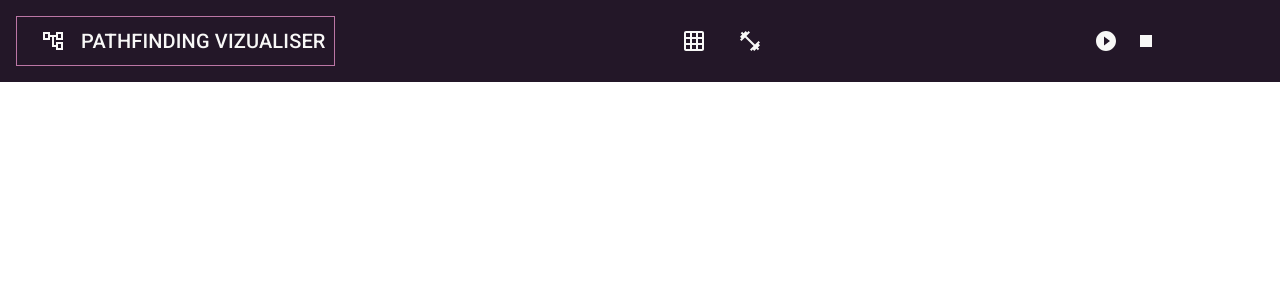
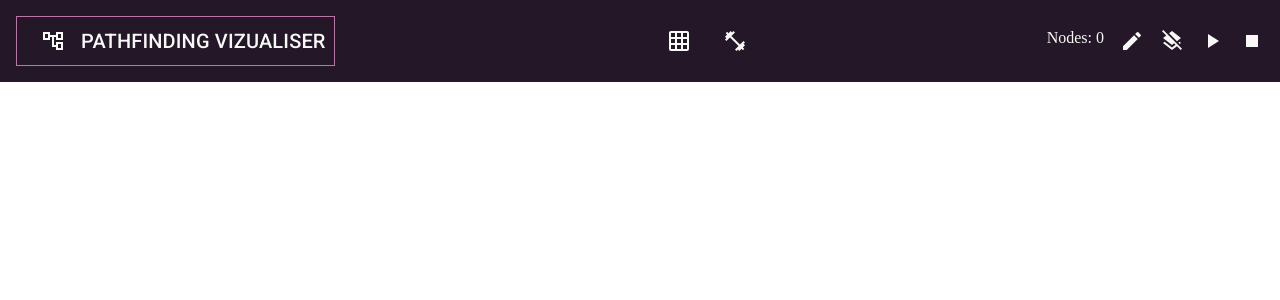
Before and after one commit to abediye/pathfinding-vizualiser, a React (Create React App) app: page / in a window 1280 px wide. Shown: the top 300 px of the page. Built offline with nearby package versions, Linux system fonts and the light colour scheme.

Commit message:
added context and state, refactored

```diff
--- a/src/App.tsx
+++ b/src/App.tsx
@@ -2,12 +2,21 @@ import NodeCanvas from "./components/Canvas";
 import Header from "./components/Header";
 
 import { StyledApp } from "./styles/StyledApp";
+import { NodesContext } from "./contexts/NodesContext";
+import { useState } from "react";
+import { Node } from './interfaces'
 
-const App = () => (
-    <StyledApp>
-        <Header />
-        <NodeCanvas />
-    </StyledApp>
-);
+const App = () => {
+    const [nodes, setNodes] = useState<Array<Node>>([]);
+
+    return (
+        <StyledApp>
+            <NodesContext.Provider value={{ nodes, setNodes }}>
+                <Header />
+                <NodeCanvas />
+            </NodesContext.Provider>
+        </StyledApp>
+    );
+};
 
 export default App;
--- a/src/components/Canvas/draw.tsx
+++ b/src/components/Canvas/draw.tsx
@@ -1,5 +1,5 @@
-import { RefObject, useContext, useRef } from "react";
-import { Node, Coordinates } from "../../interfaces";
+import { RefObject } from "react";
+import { Coordinates, Node } from "../../interfaces";
 
 let canvas: HTMLCanvasElement | null = null;
 let context: CanvasRenderingContext2D | null = null;
@@ -22,15 +22,9 @@ export const draw = {
 
         context.clearRect(0, 0, canvas.width, canvas.height);
 
-        nodes.map((node) => {
-            drawConnectingLines(node);
-        });
-        nodes.map((node) => {
-            drawNode(node);
-        });
-        nodes.map((node) => {
-            drawDotOnRadius(node);
-        });
+        nodes.map((node) => drawConnectingLines(node));
+        nodes.map((node) => drawNode(node));
+        nodes.map((node) => drawDotOnRadius(node));
     },
 };
 
@@ -54,7 +48,7 @@ const getPointOnRadius = (
 
 const drawConnectingLines = (node: Node) => {
     node.connectedNodes.map((connectedNode) => {
-        if (!context || !connectedNode) return;
+        if (!context || !connectedNode) return null;
         const node_pointOnRadius = getPointOnRadius(
             node.position,
             connectedNode.position
@@ -76,12 +70,14 @@ const drawConnectingLines = (node: Node) => {
         );
         context.stroke();
         context.closePath();
+
+        return null;
     });
 };
 
 const drawDotOnRadius = (node: Node) => {
     node.connectedNodes.map((connectedNode) => {
-        if (!context || !connectedNode) return;
+        if (!context || !connectedNode) return null;
         const node_pointOnRadius = getPointOnRadius(
             node.position,
             connectedNode.position
@@ -93,6 +89,8 @@ const drawDotOnRadius = (node: Node) => {
 
         drawPoint(connectedNode_pointOnRadius, LABLE_NODES);
         drawPoint(node_pointOnRadius, LABLE_NODES);
+
+        return null;
     });
 };
 
@@ -121,10 +119,6 @@ const drawPointLabel = (point: Coordinates) => {
 const drawNode = (node: Node) => {
     if (!context) return;
 
-    console.log("drawing")
-    console.log(node.label)
-    console.log(node.isActive)
-
     context.strokeStyle = node.isActive
         ? "red"
         : node.isStartNode
--- a/src/components/Canvas/index.tsx
+++ b/src/components/Canvas/index.tsx
@@ -1,6 +1,6 @@
 import React, { useContext, useEffect, useRef, useState } from "react";
-import NodesContext from "../../contexts/NodesContext";
-import { Node, Coordinates } from "../../interfaces";
+import { NodesContext } from "../../contexts/NodesContext";
+import { Coordinates, Node, NodesState } from "../../interfaces";
 import { draw } from "./draw";
 
 const NODE_RADIUS = 100;
@@ -8,20 +8,17 @@ const NODE_RADIUS = 100;
 const NodeCanvas = () => {
     const canvasRef = useRef<HTMLCanvasElement>(null);
 
-    const contextRef = useRef<CanvasRenderingContext2D | null | undefined>(
-        null
-    );
-
-    const [nodes, setNodes] = useState<Array<Node>>([]);
+    // const [nodes, setNodes] = useState<Array<Node>>([]);
     const [isMovingNode, setIsMovingNode] = useState(false);
     const [activeNodes, setActiveNodes] = useState<Array<Node | null>>([]);
 
-    const nodesContext = useContext(NodesContext);
+    const { nodes, setNodes } = useContext<NodesState>(NodesContext);
 
     useEffect(() => {
         draw.setCanvas(canvasRef);
         draw.nodes(nodes);
-    }, []);
+        // eslint-disable-next-line
+    }, [nodes]);
 
     const handleMouseDown = ({
         nativeEvent,
@@ -44,7 +41,7 @@ const NodeCanvas = () => {
         setActiveNodes(getActiveNodes(nativeEvent.shiftKey, node));
 
         setIsMovingNode(true);
-        draw.nodes(nodes)
+        draw.nodes(nodes);
     };
 
     const getActiveNodes = (
@@ -73,11 +70,10 @@ const NodeCanvas = () => {
             label: `Node ${nodes.length + 1}`,
             connectedNodes: [...activeNodes],
         };
-        setNodes([...nodes, newNode]);
+        // TODO - solve undefined error
+        setNodes!([...nodes, newNode]);
         return newNode;
     };
-
-    const removeNode = () => {};
 
     const getExsistingNode = (point: Coordinates): Node | undefined => {
         const existingNode = nodes.find(
@@ -98,9 +94,11 @@ const NodeCanvas = () => {
         const { offsetX, offsetY } = nativeEvent;
         if (!activeNodes) return;
         activeNodes.map((node) => {
-            if (!node) return;
+            if (!node) return null;
             node.position.x = offsetX * 2;
             node.position.y = offsetY * 2;
+
+            return null;
         });
 
         // position = { x: offsetX * 2, y: offsetY * 2 };
@@ -117,6 +115,7 @@ const NodeCanvas = () => {
         console.log(activeNodes.map((node) => node?.label));
     };
 
+
     return (
         <canvas
             onMouseDown={handleMouseDown}
--- a/src/components/Header/Controls.tsx
+++ b/src/components/Header/Controls.tsx
@@ -1,11 +1,27 @@
-import { StyledControls } from '../../styles/StyledHeader'
-import PlayCircleFilledIcon from '@material-ui/icons/PlayCircleFilled';
-import StopIcon from '@material-ui/icons/Stop';
+import { StyledControls } from "../../styles/StyledHeader";
+import PlayArrowIcon from "@material-ui/icons/PlayArrow";
+import StopIcon from "@material-ui/icons/Stop";
+import LayersClearIcon from "@material-ui/icons/LayersClear";
+import EditIcon from "@material-ui/icons/Edit";
+import { useContext } from "react";
+import { NodesState } from "../../interfaces";
+import { NodesContext } from "../../contexts/NodesContext";
 
+const Controls = () => {
+    const { nodes, setNodes } = useContext<NodesState>(NodesContext);
 
-const Controls = () => <StyledControls>
-    <PlayCircleFilledIcon />
-    <StopIcon />
-</StyledControls>
+    const handleDelete = () => {
+        setNodes!([]);
+    };
+    return (
+        <StyledControls>
+            {`Nodes: ${nodes.length}`}
+            <EditIcon />
+            <LayersClearIcon onClick={handleDelete} />
+            <PlayArrowIcon />
+            <StopIcon />
+        </StyledControls>
+    );
+};
 
-export default Controls
+export default Controls;
--- a/src/contexts/NodesContext.tsx
+++ b/src/contexts/NodesContext.tsx
@@ -1,6 +1,7 @@
-import React from "react";
-import { Node } from "../interfaces";
+import { createContext } from "react";
+import { NodesState } from "../interfaces";
 
-const NodesContext = React.createContext<Array<Node>>([]);
-
-export default NodesContext;
+export const NodesContext = createContext<NodesState>({
+    nodes: [],
+    setNodes: undefined,
+});
```
Also changed, not shown: src/interfaces/index.tsx (+7 -0 lines).
